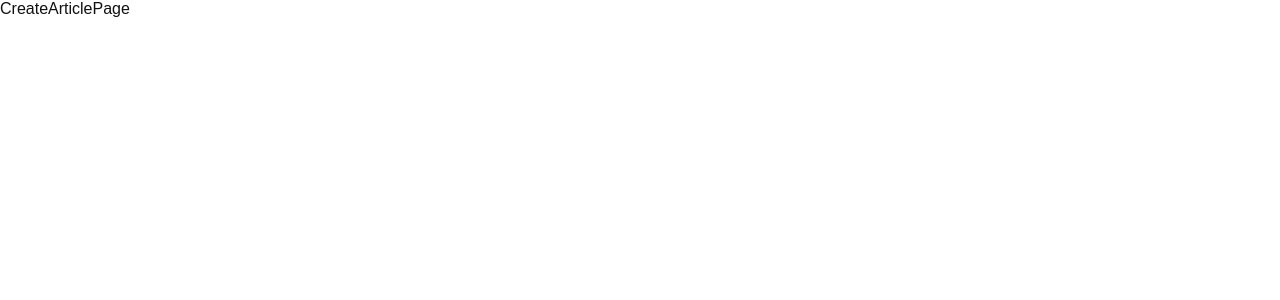
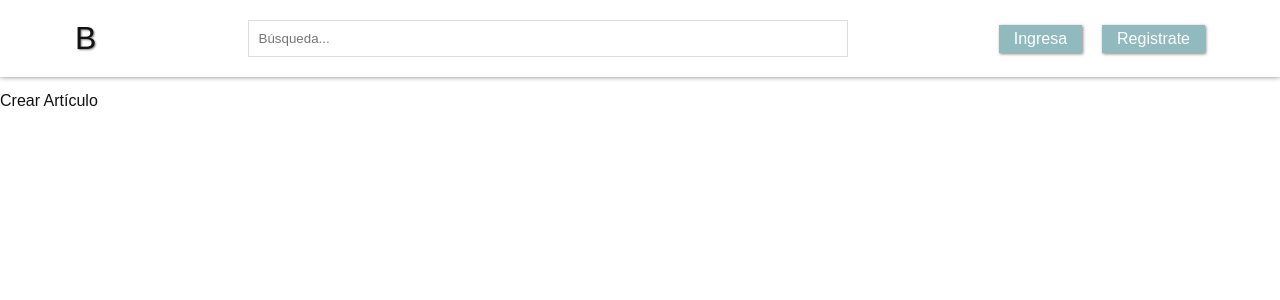
Before and after one commit to nunezjorgepy/blog-trainee, a React (Vite) app: page /createArticle in a window 1280 px wide. Shown: the top 300 px of the page. Built offline with nearby package versions, Linux system fonts and the light colour scheme; a web font is replaced by a local one.

Commit message:
Crea el botón en el HEader para ir a la página de Crear Artículo

```diff
--- a/src/Components/Header/HeaderComponent.css
+++ b/src/Components/Header/HeaderComponent.css
@@ -81,6 +81,9 @@ Opciones de cuenta
 .btn_account_icon{
     display: none;
 }
+.header_btn_text_color{
+    color: inherit
+}
 
 
 
--- a/src/Components/Header/HeaderComponent.jsx
+++ b/src/Components/Header/HeaderComponent.jsx
@@ -56,6 +56,15 @@ function HeaderComponent() {
                                     <button className="btn-primary btn_account_icon">
                                         <i className="bi bi-person-gear"></i>
                                     </button>
+                                    {/* Nuevo artículo */}
+                                    <button className="btn-primary h_account_text">
+                                        <Link to={'/createArticle'} className='header_btn_text_color'>
+                                            Nuevo
+                                        </Link>
+                                    </button>
+                                    <button className="btn-primary btn_account_icon">
+                                        <i className="bi bi-plus-lg"></i>
+                                    </button>
                                 </div>
                             </> :
                             <>
--- a/src/pages/CreateArticle/CreateArticlePage.jsx
+++ b/src/pages/CreateArticle/CreateArticlePage.jsx
@@ -1,8 +1,14 @@
+import HeaderComponent from "../../Components/Header/HEaderComponent"
 
 
 function CreateArticlePage() {
     return (
-        <div>CreateArticlePage</div>
+        <>
+            <HeaderComponent />
+            <main>
+                Crear Artículo
+            </main>
+        </>
     )
 }
 
```
